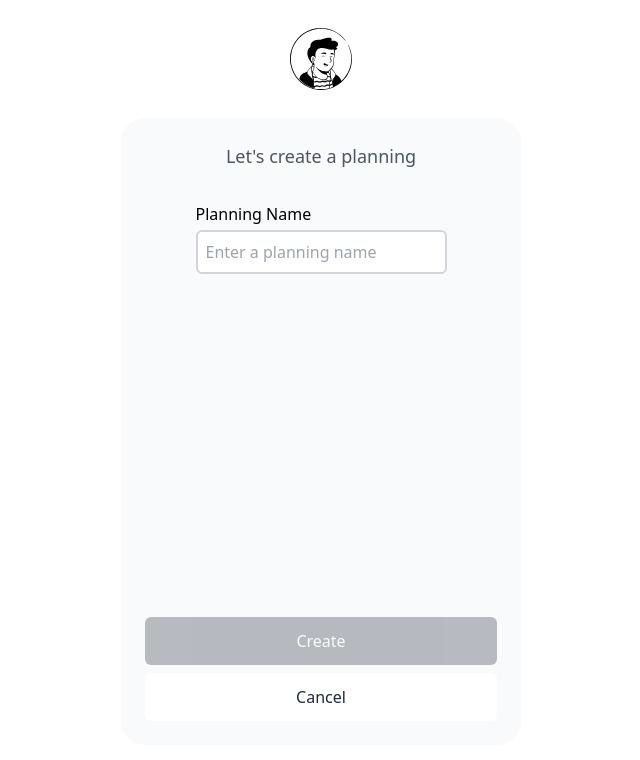
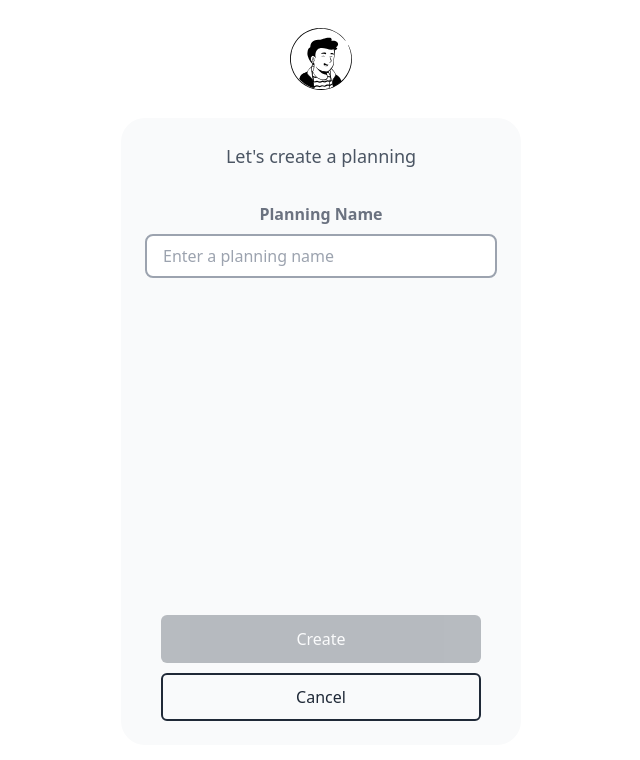
Before and after one commit to rodri-alfonso/pocket, a Next.js app: page /create in a window 1280 px wide. Shown: the top 760 px of the page, without its empty margins (319-959 px from the left). Built offline with nearby package versions, Linux system fonts and the light colour scheme; no server answers.

Commit message:
[UPDATE] Update theme components

```diff
--- a/theme/Input.tsx
+++ b/theme/Input.tsx
@@ -8,9 +8,9 @@ interface Props {
 
 export default function Input({ label, ...props }: Props) {
 	return (
-		<div className='grid gap-1'>
-			<label className='font-medium'>{label}</label>
-			<input type='text' className='border-2 border-gray-300 rounded-md w-full p-2' {...props} />
+		<div className='grid gap-2 w-full text-center'>
+			<label className='font-semibold text-gray-500'>{label}</label>
+			<input type='text' className='border-2 border-gray-400 rounded-lg w-full p-2 px-4' required {...props} />
 		</div>
 	)
 }
--- a/theme/button-double.tsx
+++ b/theme/button-double.tsx
@@ -1,3 +1,5 @@
+import Button from './button'
+
 interface ButtonProps {
 	labelPrimary: string
 	labelSecondary: string
@@ -16,7 +18,7 @@ export default function ButtonDouble({
 	disabled = false,
 }: ButtonProps) {
 	return (
-		<div className={`grid gap-2  ${className}`}>
+		<section className={`grid gap-2.5 w-full max-w-xs mx-auto  ${className}`}>
 			<button
 				className={`bg-gray-800 disabled:opacity-30 disabled:active:scale-100 text-white font-medium px-2 py-3  rounded-md text-center active:scale-95 transition-all`}
 				onClick={onClickPrimary}
@@ -25,12 +27,7 @@ export default function ButtonDouble({
 			>
 				{labelPrimary}
 			</button>
-			<button
-				onClick={onClickSecondary}
-				className={`bg-white  text-gray-800 hover:bg-gray-100 font-medium px-2 py-3  rounded-md text-center active:scale-95 transition-all`}
-			>
-				{labelSecondary}
-			</button>
-		</div>
+			<Button text={labelSecondary} secondary onClick={onClickSecondary} className='rounded-md' />
+		</section>
 	)
 }
--- /dev/null
+++ b/theme/button.tsx
@@ -0,0 +1,25 @@
+interface Props {
+	text: string
+	onClick: any
+	disabled?: boolean
+	secondary?: boolean
+	className?: string
+}
+
+export default function Button({ onClick, text, disabled, secondary, className = '' }: Props) {
+	return (
+		<button
+			onClick={onClick}
+			disabled={disabled}
+			className={`px-2 py-2.5 active:scale-95 rounded-md transition-all  font-medium disabled:opacity-30
+             ${
+								secondary
+									? 'border-2 border-solid border-gray-800 text-gray-800 hover:bg-gray-800 hover:text-white'
+									: 'bg-gray-800 text-white'
+							}
+             ${className}`}
+		>
+			{text}
+		</button>
+	)
+}
```
